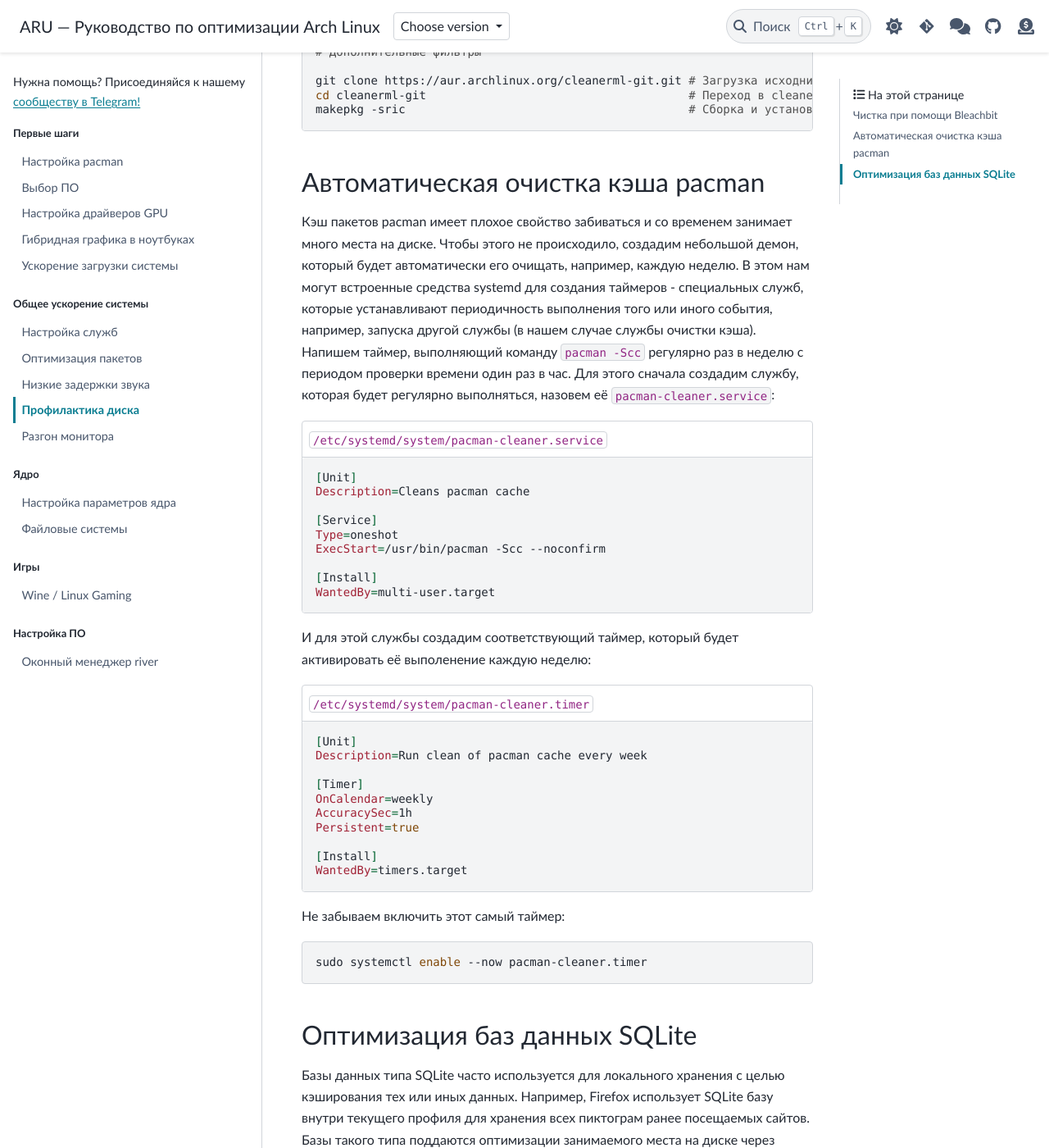
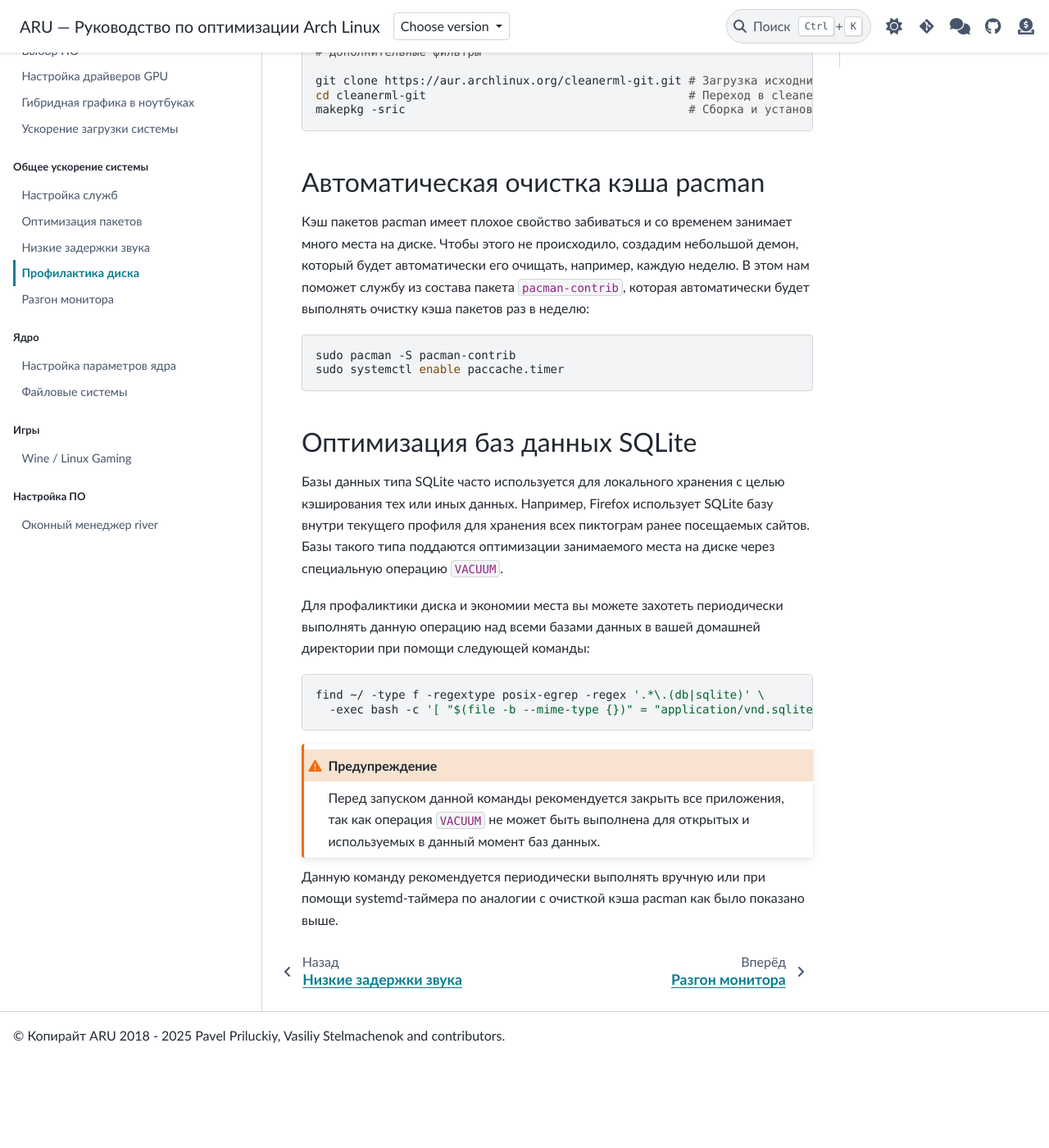
Before and after one commit to ventureoo/ARU, a Sphinx documentation site: the page built from docs/source/disk-cleanup.rst, in a window 1280 px wide and 1400 px high, scrolled down 1045 px. Shown: the whole window at 82% size. Built offline with Sphinx 7.4.7 and the PyData theme 0.15.4, drawn with Linux system fonts in a browser that asks for light colours; after the commit the page ends 2338 px from its top, so only the background shows below that.

Commit message:
generic-system-acceleration/disk-cleanup: Use paccache timer from pacman-contrib
Signed-off-by: Vasiliy Stelmachenok <ventureo@cachyos.org>

```diff
--- a/docs/source/disk-cleanup.rst
+++ b/docs/source/disk-cleanup.rst
@@ -53,49 +53,12 @@
 Кэш пакетов pacman имеет плохое свойство забиваться и со временем
 занимает много места на диске. Чтобы этого не происходило, создадим
 небольшой демон, который будет автоматически его очищать, например,
-каждую неделю. В этом нам могут встроенные средства systemd для
-создания таймеров - специальных служб, которые устанавливают
-периодичность выполнения того или иного события, например, запуска
-другой службы (в нашем случае службы очистки кэша). Напишем таймер,
-выполняющий команду ``pacman -Scc`` регулярно раз в неделю с периодом
-проверки времени один раз в час. Для этого сначала создадим службу,
-которая будет регулярно выполняться, назовем её
-``pacman-cleaner.service``:
+каждую неделю. В этом нам поможет службу из состава пакета
+``pacman-contrib``, которая автоматически будет выполнять очистку кэша
+пакетов раз в неделю::
 
-.. code-block:: shell
-  :caption: ``/etc/systemd/system/pacman-cleaner.service``
-
-  [Unit]
-  Description=Cleans pacman cache
-
-  [Service]
-  Type=oneshot
-  ExecStart=/usr/bin/pacman -Scc --noconfirm
-
-  [Install]
-  WantedBy=multi-user.target
-
-И для этой службы создадим соответствующий таймер, который будет активировать её
-выполенение каждую неделю:
-
-.. code-block:: shell
-  :caption: ``/etc/systemd/system/pacman-cleaner.timer``
-
-  [Unit]
-  Description=Run clean of pacman cache every week
-
-  [Timer]
-  OnCalendar=weekly
-  AccuracySec=1h
-  Persistent=true
-
-  [Install]
-  WantedBy=timers.target
-
-Не забываем включить этот самый таймер::
-
-  sudo systemctl enable --now pacman-cleaner.timer
-
+  sudo pacman -S pacman-contrib
+  sudo systemctl enable paccache.timer
 
 .. index:: sqlite3, cache, vacuum
 .. _sqlite_cache_optimizing:
```
